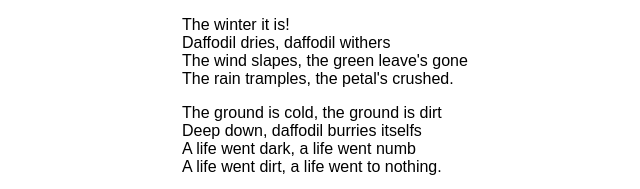
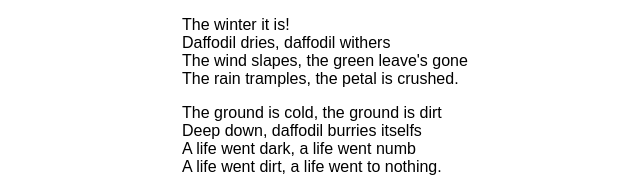
Before and after one commit to NguyenChiThanh03/nguyenchithanh03.github.io, a plain HTML site: page poetry.html in a window 1280 px wide. Shown: the part 260-449 px from the top of the page, 202-842 px from the left. Drawn offline with Linux system fonts and the light colour scheme.

Commit message:
Update poetry.html

```diff
--- a/poetry.html
+++ b/poetry.html
@@ -128,7 +128,7 @@ body {
 			<span class="verse">The winter it is! </span><br />
 			<span class="verse">Daffodil dries, daffodil withers </span><br />
 			<span class="verse">The wind slapes, the green leave's gone </span><br />
-			<span class="verse">The rain tramples, the petal's crushed. </span><br />
+			<span class="verse">The rain tramples, the petal is crushed. </span><br />
 		</p>
 		<p class="stanza">
 			<span class="verse">The ground is cold, the ground is dirt </span><br />
```
